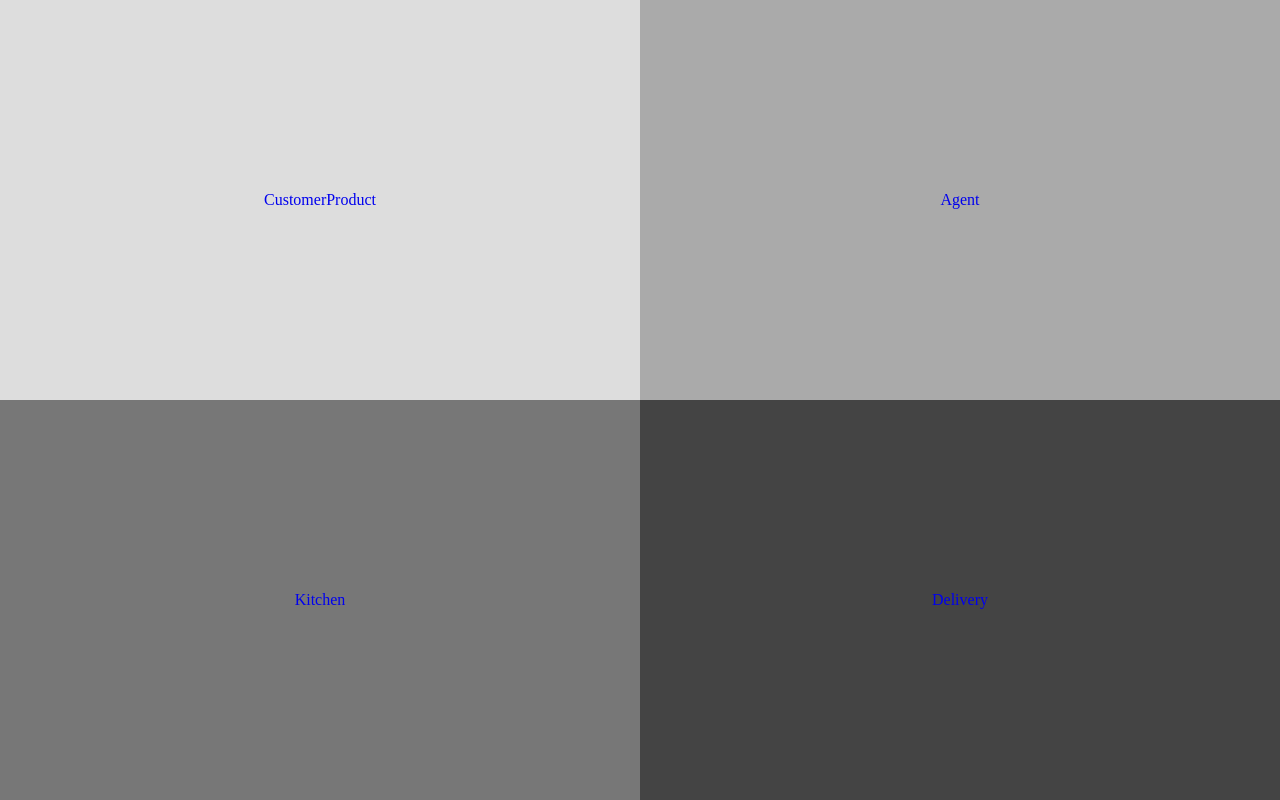
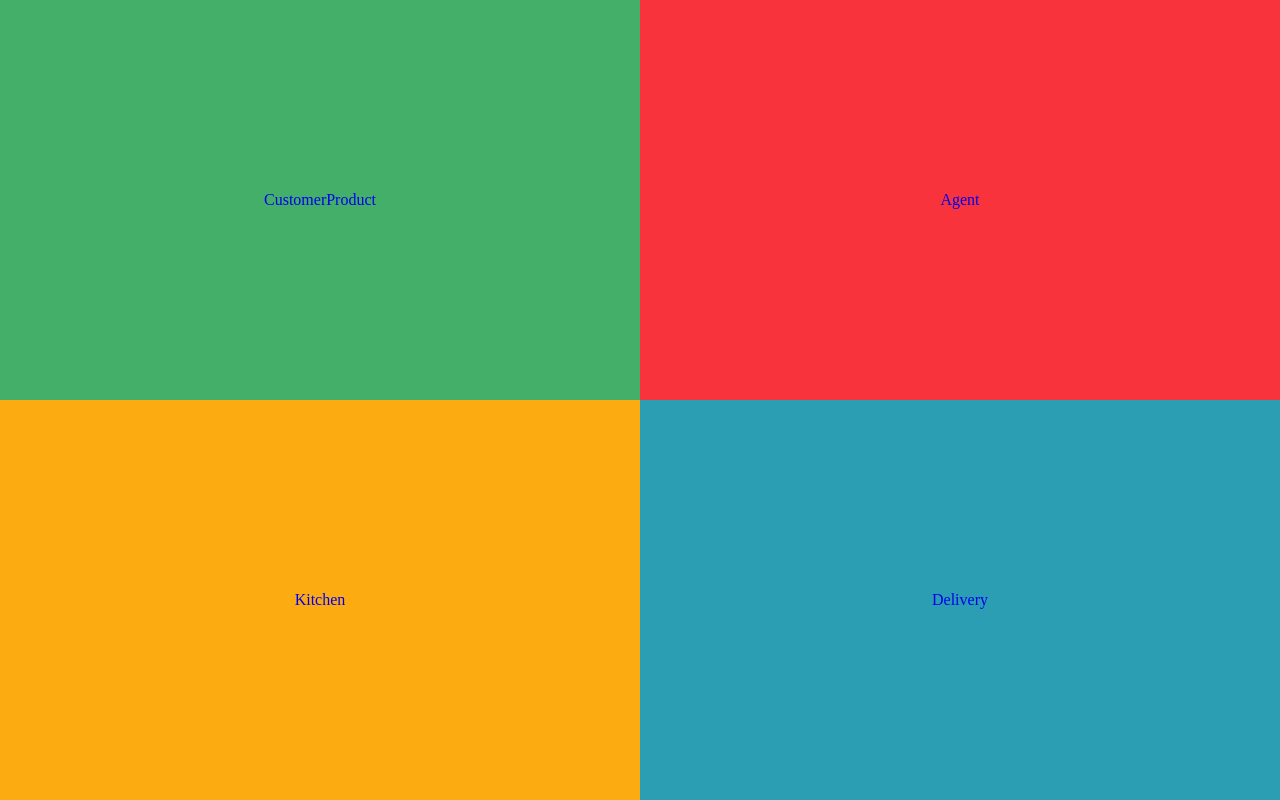
Before and after one commit to SAP-archive/smb-eats-backend, a website: page views/index.html in a window 1280 px wide. Drawn offline with Linux system fonts and the light colour scheme.

Commit message:
vivid colours

```diff
--- a/public/css/index.css
+++ b/public/css/index.css
@@ -20,17 +20,17 @@ div {
 }
 
 #div1 {
-    background: #DDD;
+    background: #44af69;
 }
 
 #div2 {
-    background: #AAA;
+    background: #F8333C;
 }
 
 #div3 {
-    background: #777;
+    background:#FCAB10;
 }
 
 #div4 {
-    background: #444;
+    background: #2B9EB3;
 }
```
